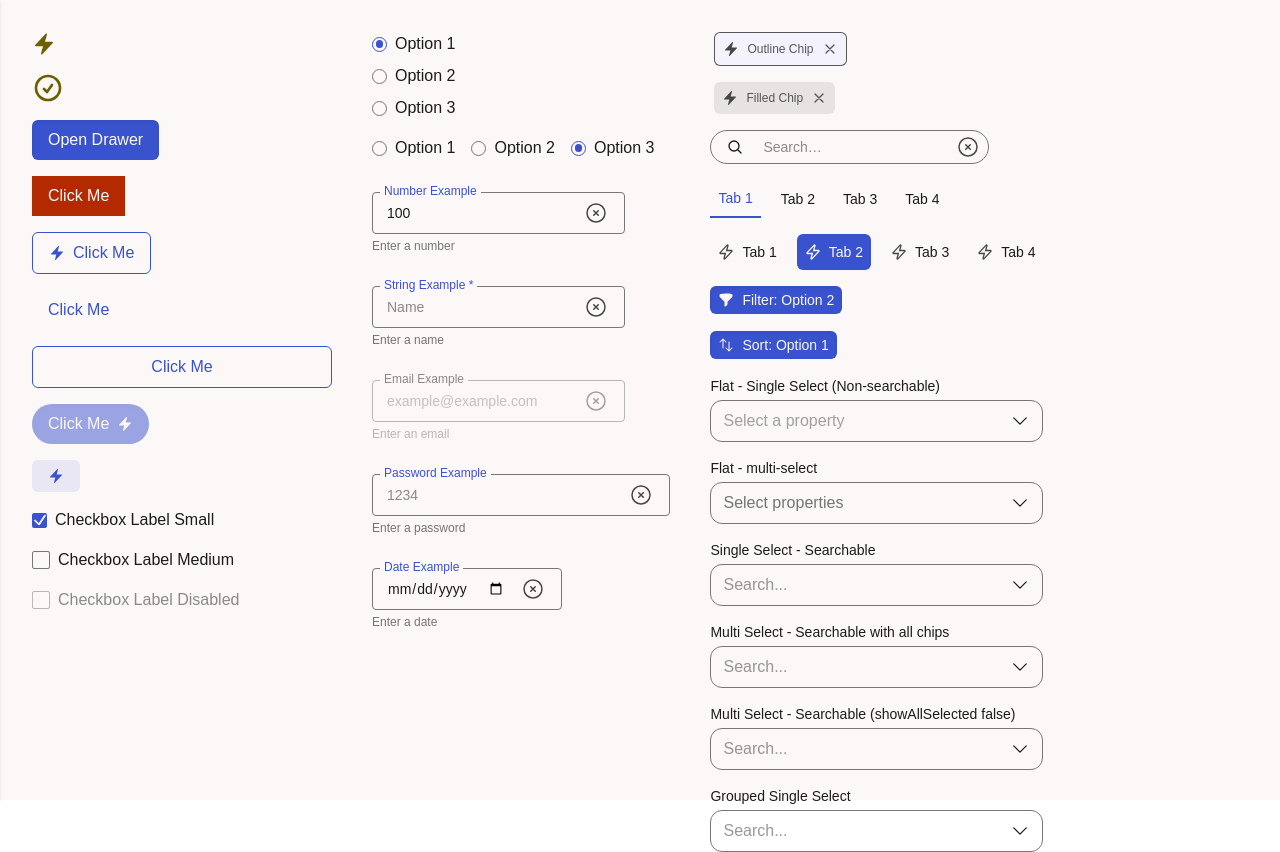
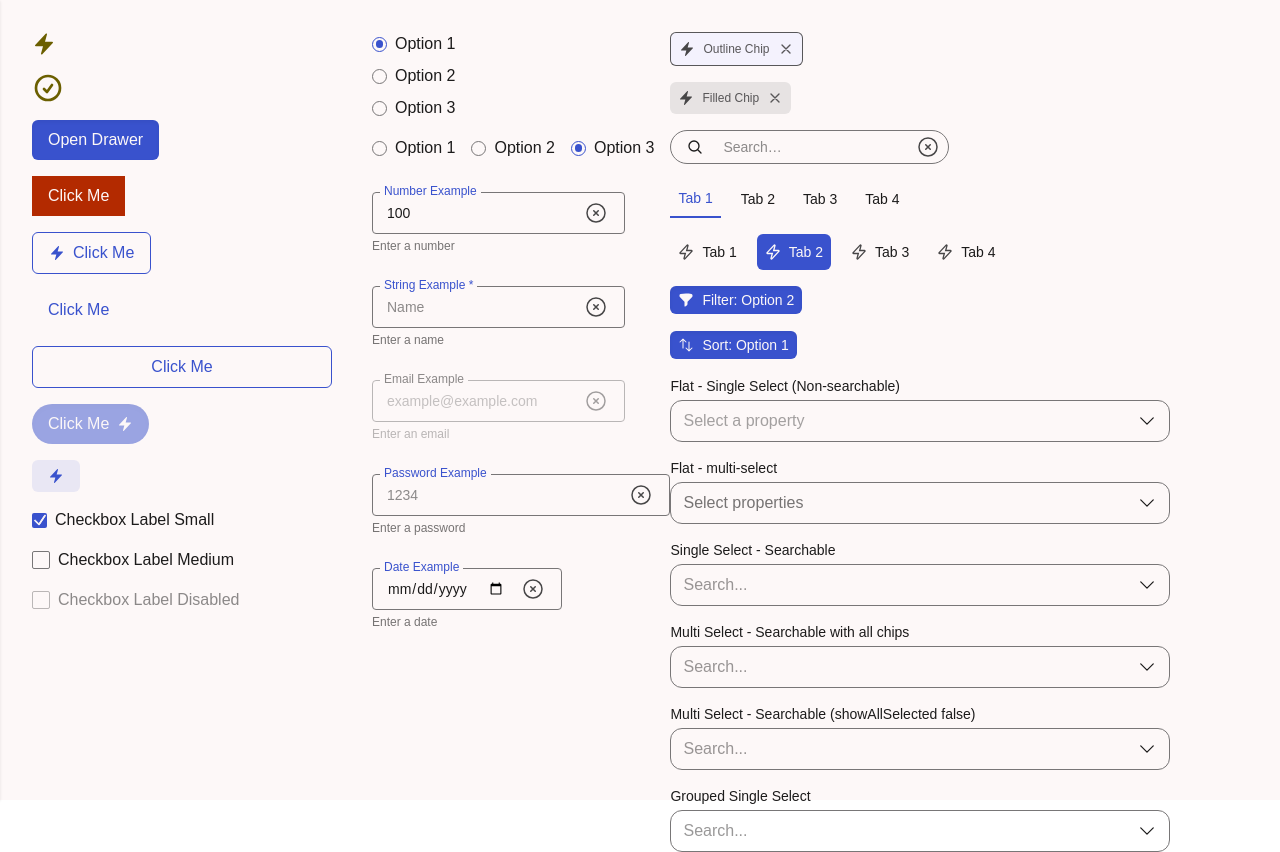
Before and after one commit to input-output-hk/PHA-react-FE-template, a Next.js app in the folder starter_app/: page / in a window 1280 px wide. Built offline with nearby package versions, Linux system fonts and the light colour scheme.

Commit message:
Reverted Chip margin

```diff
--- a/starter_app/src/app/components/Chip.tsx
+++ b/starter_app/src/app/components/Chip.tsx
@@ -44,7 +44,7 @@ export default function Chip({
     );
 }
 
-const chipVariants = cva('inline-flex items-center justify-center rounded-md text-xs font-medium whitespace-nowrap p-2 text-onVariant/90 hover:text-onSurface focus-within:ring-1 focus-within:ring-primary ml-1', {
+const chipVariants = cva('inline-flex items-center justify-center rounded-md text-xs font-medium whitespace-nowrap p-2 text-onVariant/90 hover:text-onSurface focus-within:ring-1 focus-within:ring-primary', {
     variants: {
         variant: {
             outlined: 'border border-outline-variant bg-containerLow hover:bg-container',
--- a/starter_app/src/app/page.tsx
+++ b/starter_app/src/app/page.tsx
@@ -191,7 +191,7 @@ export default function Home() {
             type="date"
           />
         </div>
-        <div className='flex flex-col gap-4 items-start ml-10'>
+        <div className='flex flex-col gap-4 items-start w-[500px]'>
           <Chip label="Outline Chip" variant="outlined" deleteIcon startIcon={{svg: <Bolt />}} />
           <Chip label="Filled Chip" variant="filled" deleteIcon startIcon={{svg: <Bolt />}} />
           <SearchBar
```
